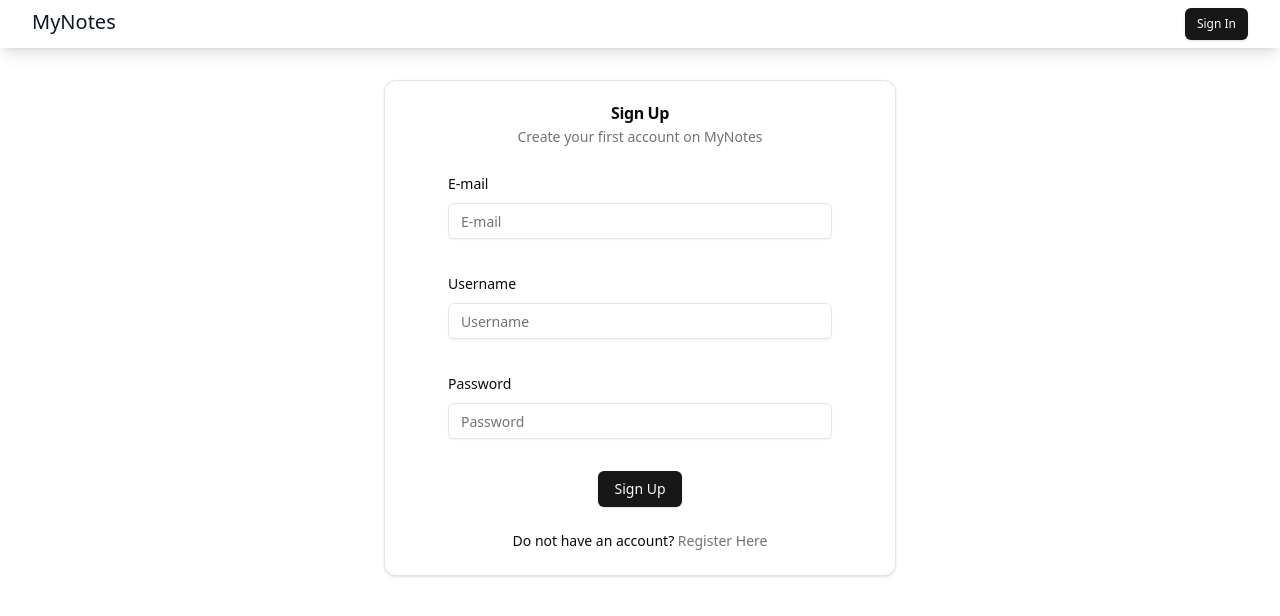
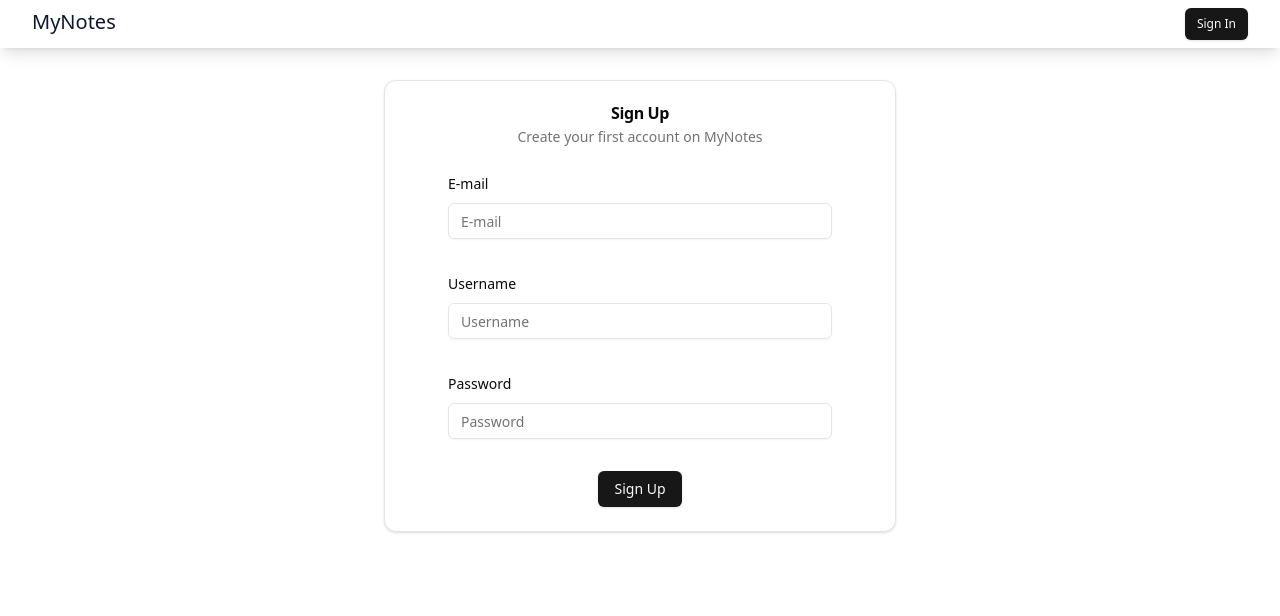
Before and after one commit to eekrain/notes-app, a Next.js app: page /signup in a window 1280 px wide. Shown: the top 616 px of the page. Built offline with nearby package versions, Linux system fonts and the light colour scheme.

Commit message:
delete unnecessary

```diff
--- a/pages/signup.tsx
+++ b/pages/signup.tsx
@@ -116,12 +116,6 @@ const SignUpPage = (props: Props) => {
             </form>
           </Form>
         </CardContent>
-        <CardFooter className="text-sm flex justify-center">
-          <p>Do not have an account?</p>&nbsp;
-          <LinkSimple href="/signup" className="inline-block">
-            Register Here
-          </LinkSimple>
-        </CardFooter>
       </Card>
     </div>
   );
```
